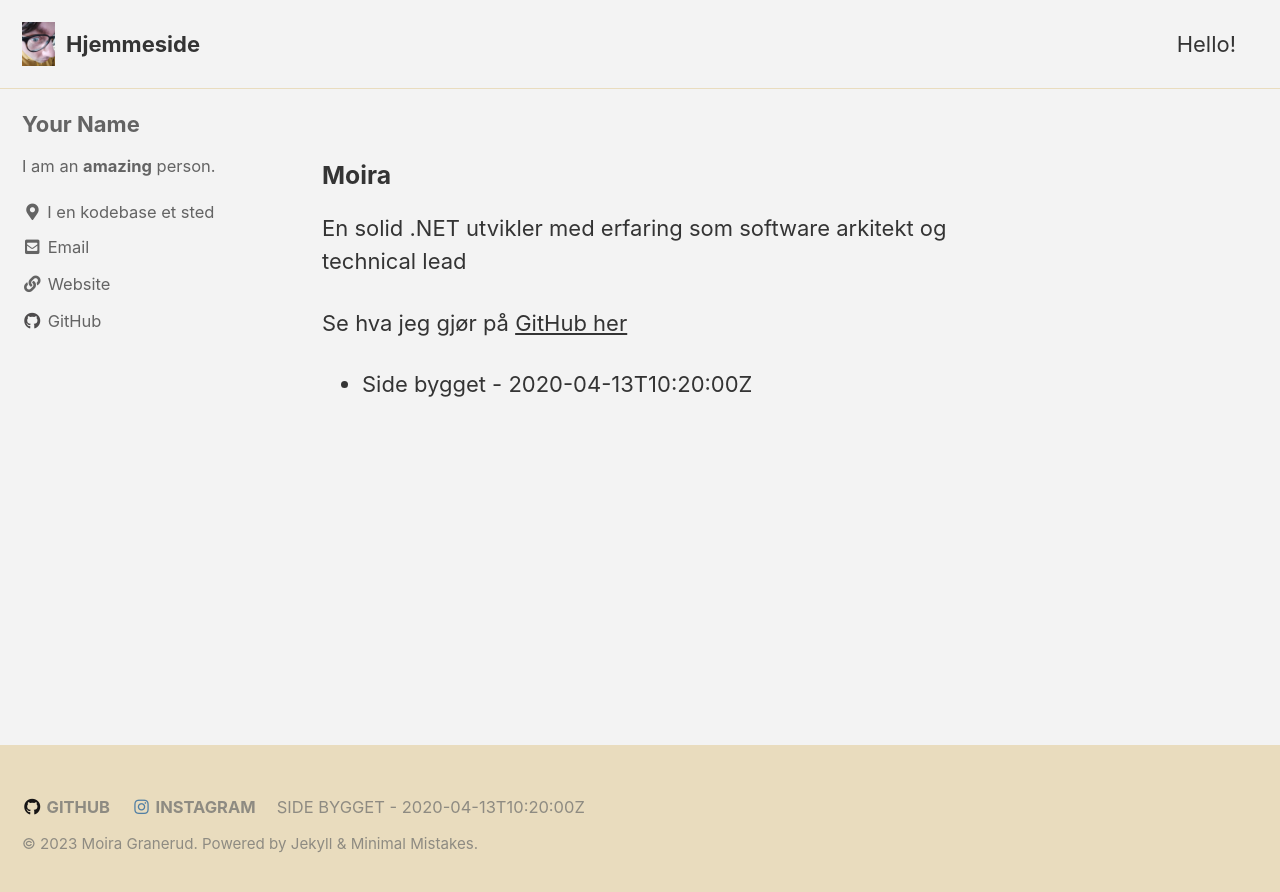
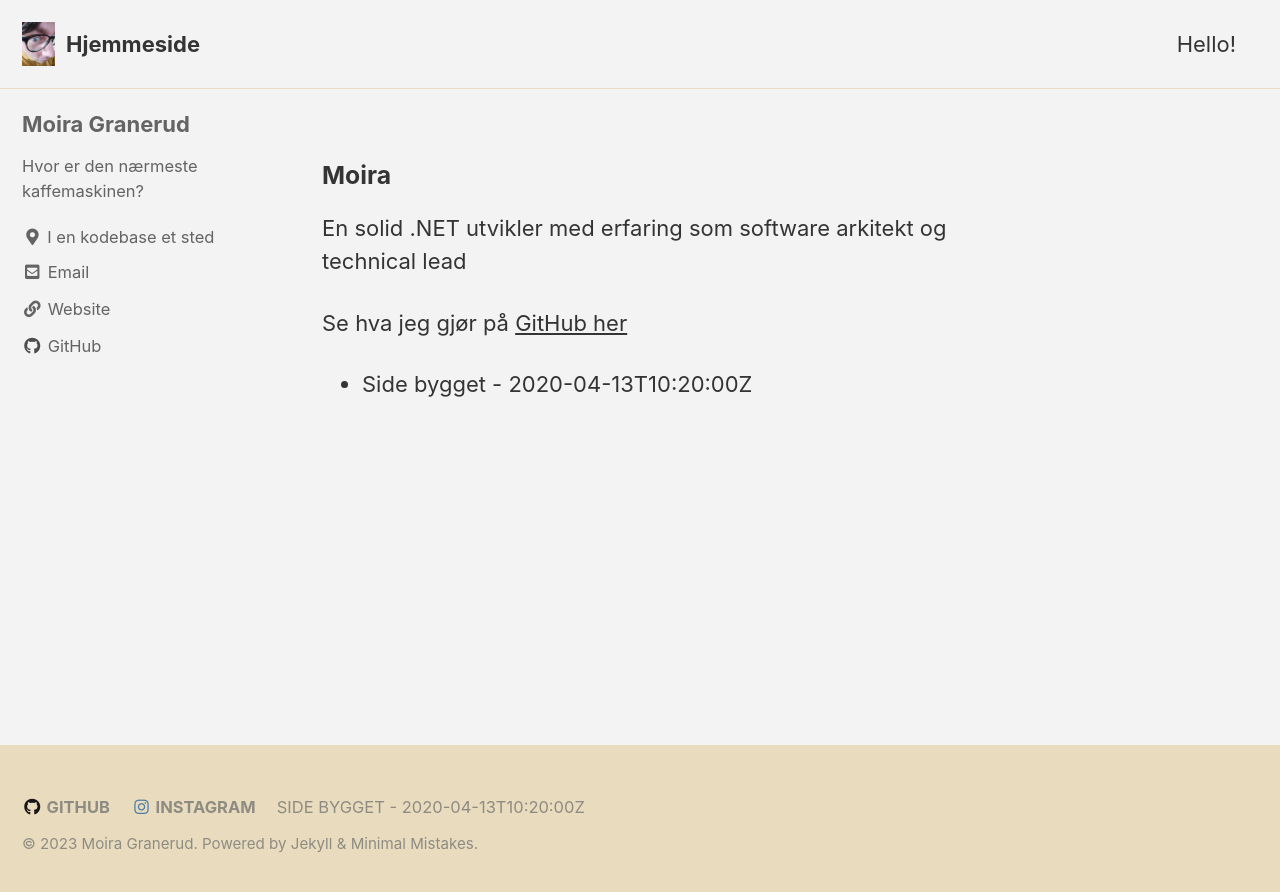
Before and after one commit to NullableInt/NullableInt.github.io, a Jekyll site: the page built from index.md, in a window 1280 px wide. Shown: the top 892 px of the page. Built offline with Jekyll 4.4.1, drawn with Linux system fonts in a browser that asks for light colours; cached includes are drawn as plain includes.

Commit message:
Update bio

```diff
--- a/_config.yml
+++ b/_config.yml
@@ -104,9 +104,9 @@ analytics:
 
 # Site Author
 author:
-  name             : "Your Name"
+  name             : "Moira Granerud"
   avatar           : # path of avatar image, e.g. "/assets/images/bio-photo.jpg"
-  bio              : "I am an **amazing** person."
+  bio              : "Hvor er den nærmeste kaffemaskinen?"
   location         : "I en kodebase et sted"
   email            :
   links:
```
